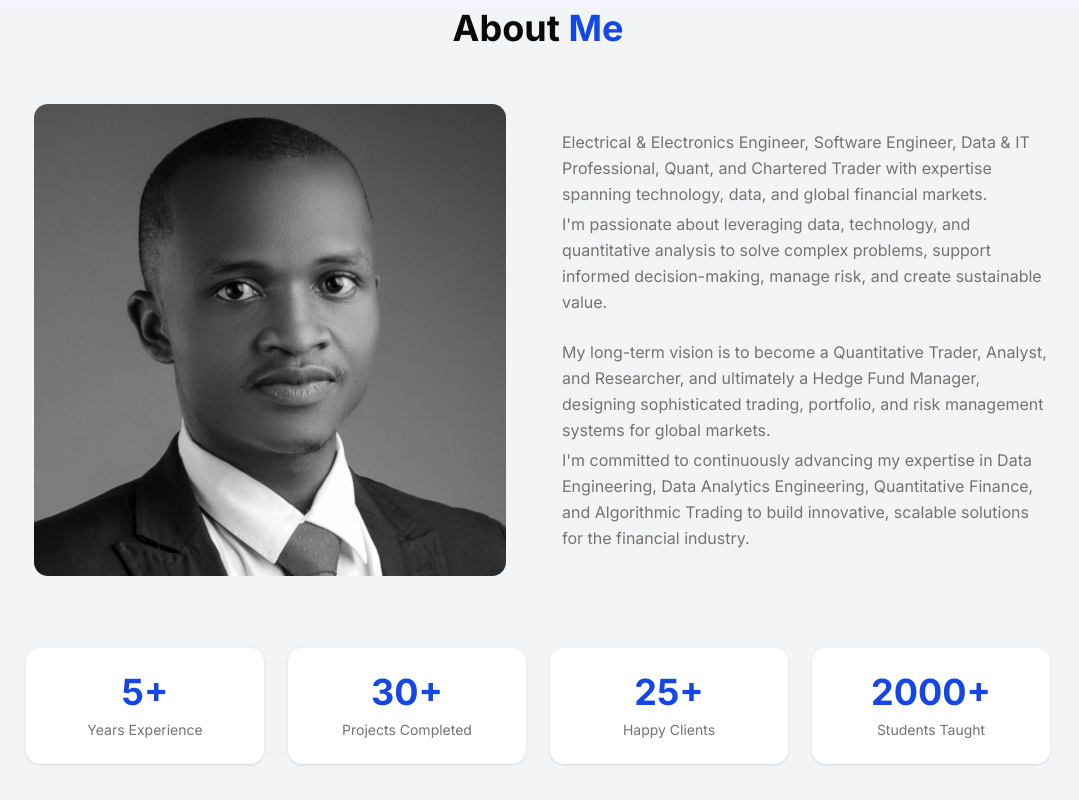
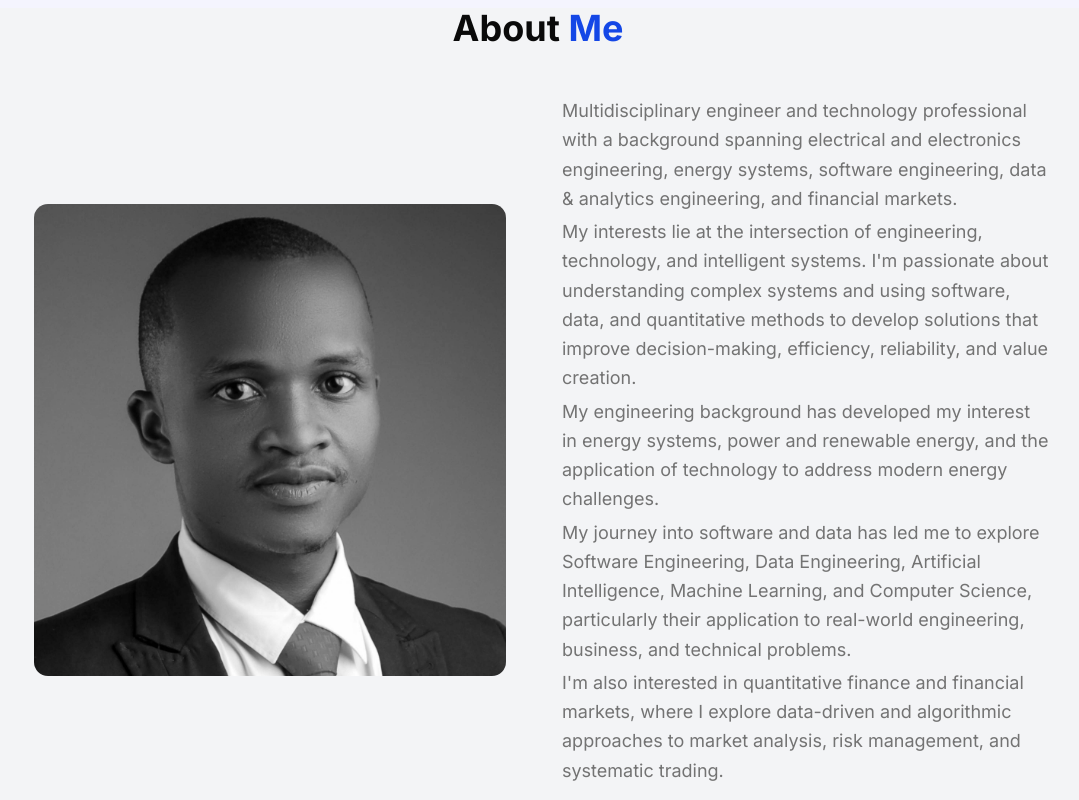
Before and after one commit to MarsIfeanyi/Mars-Ifeanyi-Portfolio, a Next.js app: page / in a window 1280 px wide. Shown: the part 680-1480 px from the top of the page, without its empty margins (102-1181 px from the left). Built offline with nearby package versions, Linux system fonts and the light colour scheme.

Commit message:
Fix Styles and UI Description and UI

```diff
--- a/components/Home/About/About.tsx
+++ b/components/Home/About/About.tsx
@@ -33,33 +33,38 @@ const About = () => {
           data-aos="fade-left"
           data-aos-delay="150"
           data-aos-anchor-placement="top-center"
-          className="space-y-6"
+          className="space-y-6  text-lg"
         >
-          {/* <h3 className="text-2xl font-semibold ">
-            A passionate developer who loves to create
-          </h3> */}
-          <p className="text-muted-foreground leading-relaxed">
-            Electrical & Electronics Engineer, Software Engineer, Data & IT
-            Professional, Quant, and Chartered Trader with expertise spanning
-            technology, data, and global financial markets.
+          <p className="text-muted-foreground leading-relaxed  ">
+            Multidisciplinary engineer and technology professional with a
+            background spanning electrical and electronics engineering, energy
+            systems, software engineering, data & analytics engineering, and
+            financial markets.{" "}
             <span className="block mt-1">
-              I&apos;m passionate about leveraging data, technology, and
-              quantitative analysis to solve complex problems, support informed
-              decision-making, manage risk, and create sustainable value.
+              My interests lie at the intersection of engineering, technology,
+              and intelligent systems. I&apos;m passionate about understanding
+              complex systems and using software, data, and quantitative methods
+              to develop solutions that improve decision-making, efficiency,
+              reliability, and value creation.
+            </span>
+            <span className="block mt-1">
+              My engineering background has developed my interest in energy
+              systems, power and renewable energy, and the application of
+              technology to address modern energy challenges.
+            </span>
+            <span className="block mt-1">
+              My journey into software and data has led me to explore Software
+              Engineering, Data Engineering, Artificial Intelligence, Machine
+              Learning, and Computer Science, particularly their application to
+              real-world engineering, business, and technical problems.
+            </span>
+            <span className="block mt-1">
+              I&apos;m also interested in quantitative finance and financial
+              markets, where I explore data-driven and algorithmic approaches to
+              market analysis, risk management, and systematic trading.
             </span>
           </p>
-          <p className="text-muted-foreground leading-relaxed">
-            My long-term vision is to become a Quantitative Trader, Analyst, and
-            Researcher, and ultimately a Hedge Fund Manager, designing
-            sophisticated trading, portfolio, and risk management systems for
-            global markets.
-            <span className="block mt-1">
-              I&apos;m committed to continuously advancing my expertise in Data
-              Engineering, Data Analytics Engineering, Quantitative Finance, and
-              Algorithmic Trading to build innovative, scalable solutions for
-              the financial industry.
-            </span>
-          </p>
+
           {/* Highlights */}
           {/* <div className='grid grid-cols-1 sm:grid-cols-2 gap-4 pt-4' >
         {
```
